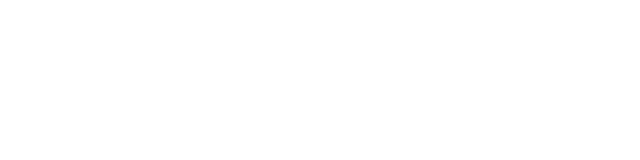
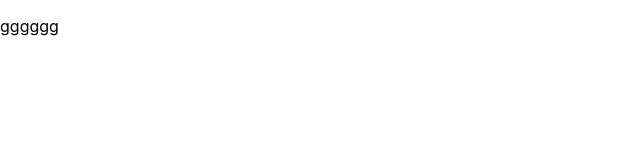
Before and after one commit to Nganga-A/Nare_League, a React (Create React App) app in the folder nare-league/: page / in a window 1280 px wide. Shown: the top 160 px of the page, without its empty margins (0-640 px from the left). Built offline with nearby package versions, Linux system fonts and the light colour scheme.

Commit message:
Modified file structure

```diff
--- /dev/null
+++ b/nare-league/postcss.config.js
@@ -0,0 +1,6 @@
+module.exports = {
+    plugins: [
+    require('tailwindcss'),
+    require('autoprefixer'),
+    ],
+}
--- a/nare-league/src/App.js
+++ b/nare-league/src/App.js
@@ -3,7 +3,7 @@
 function App() {
   return (
     <div className="App">
-        <p className="text-white">gggggg</p>
+        <p className="text-black text-center">gggggg</p>
     </div>
   );
 }
--- a/nare-league/src/index.css
+++ b/nare-league/src/index.css
@@ -12,6 +12,10 @@
     monospace;
 }
 
-@tailwind base;
+/* @tailwind base;
 @tailwind components;
-@tailwind utilities;
+@tailwind utilities; */
+
+@import 'tailwindcss/base';
+@import 'tailwindcss/components';
+@import 'tailwindcss/utilities';
```
Also changed, not shown: nare-league/src/logo.svg (deleted).
